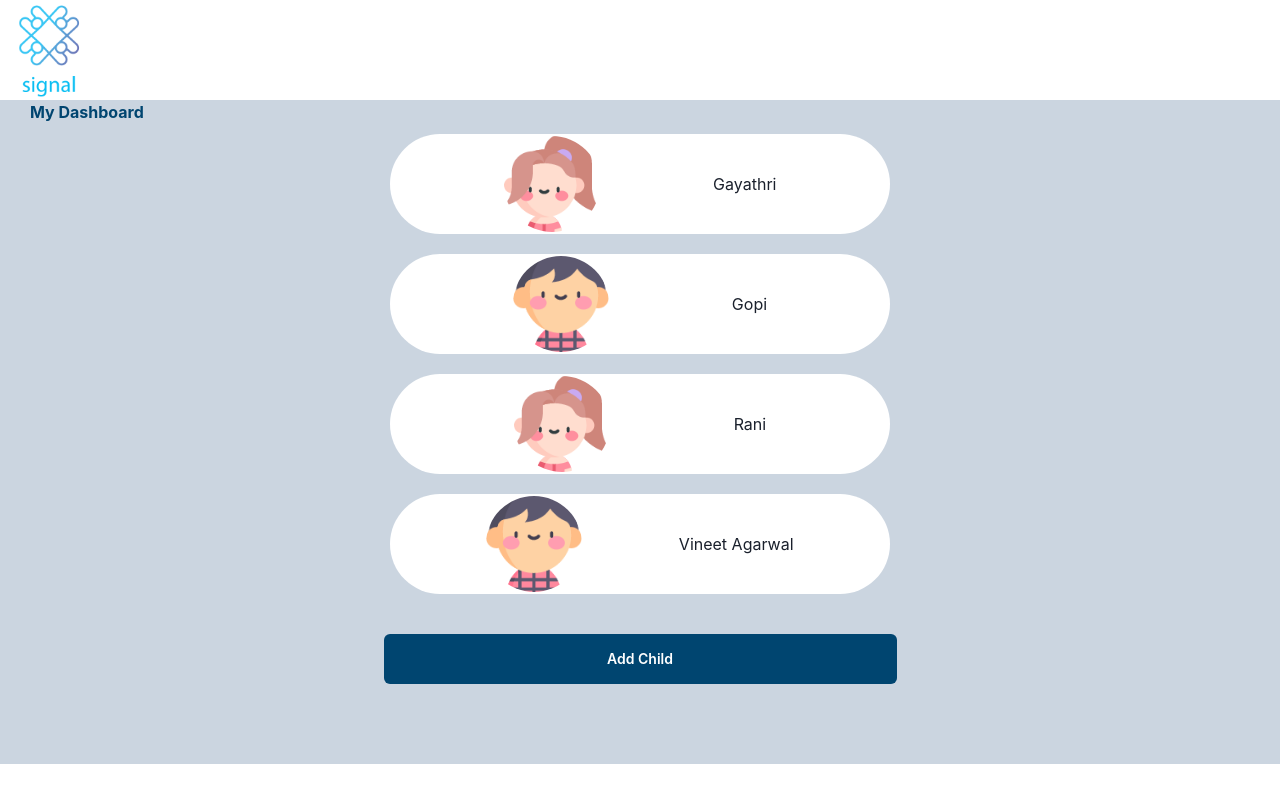
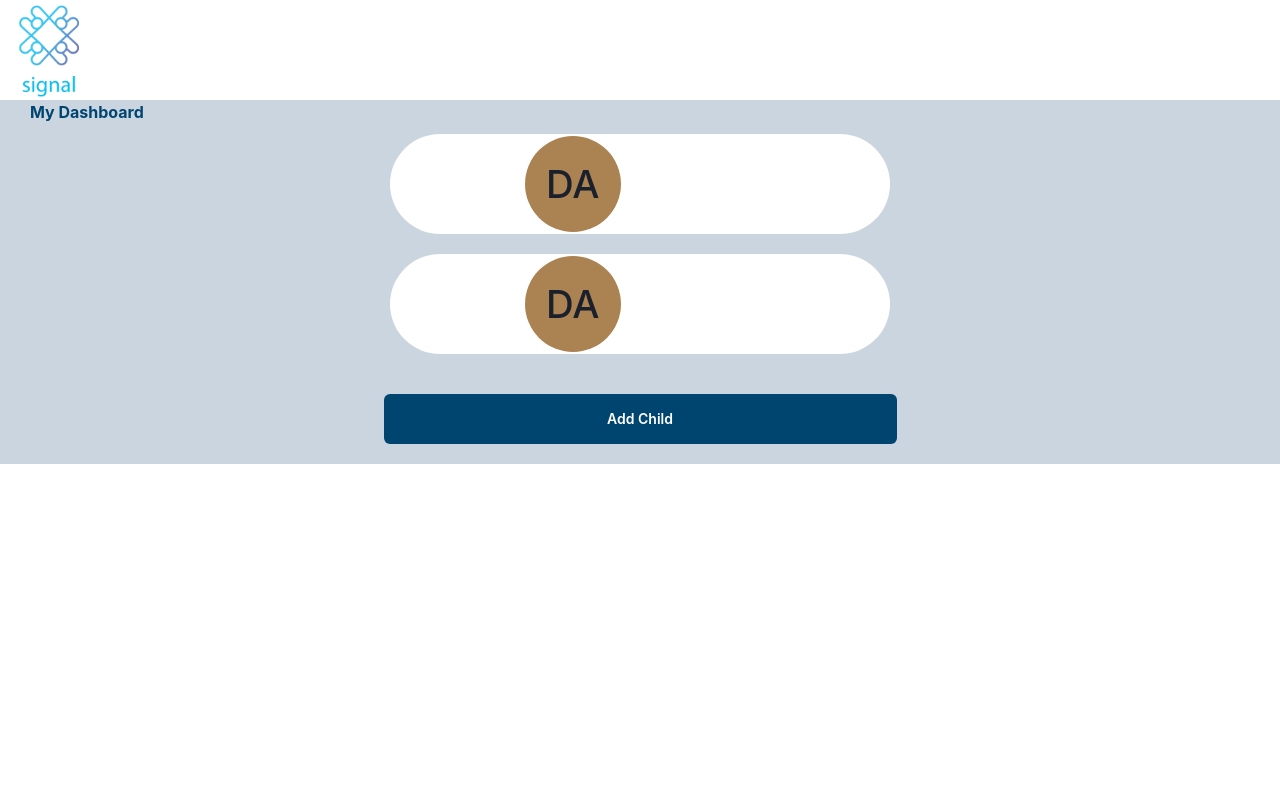
Before and after one commit to kshitizxelp/signal, a React (Vite) app: page /Mydashbord in a window 1280 px wide. Built offline with nearby package versions, Linux system fonts and the light colour scheme; some icons are missing.

Commit message:
new changes create chaild

```diff
--- a/src/Slice.tsx
+++ b/src/Slice.tsx
@@ -5,6 +5,7 @@ import axios from "axios";
 const initialState = {
   // posts:[],
   upload:null,
+  createchildData:{},
   GetPagesList:[],
   jumpData:{},
   addjump:[],
@@ -21,6 +22,9 @@ const authSlice = createSlice({
     // setPosts: (state, action) => {
     //   state.posts = action.payload;
     // },
+    setCreatechildData:(state,action)=>{
+      state.createchildData = action.payload;
+    },
     setGetPagesList:(state,action) =>{
        state.GetPagesList = action.payload;
     },
@@ -50,6 +54,7 @@ const authSlice = createSlice({
 });
 export const {
   // setPosts,
+  setCreatechildData,
   setGetPagesList,
   setJumpData,
   setAddjump,
--- a/src/pages/Mydashbord.tsx
+++ b/src/pages/Mydashbord.tsx
@@ -14,10 +14,19 @@ import {
   } from "@chakra-ui/react";
 import Nav from '../component/Nav';
 import { Outlet, useNavigate } from 'react-router-dom';
+import { useSelector } from 'react-redux';
 
 function Mydashbord() {
 
   const isChildTasksRoute = location.pathname   === "/Mydashbord"
+
+  const createdata = useSelector<any>((state)=>state?.auth?.createchildData);
+  const uploadImg = useSelector<any>((state)=>state?.auth?.upload);
+  const combinedArray = [createdata, uploadImg];
+
+console.log(combinedArray,">>>>>>>");
+
+
 
 
   const navigate = useNavigate();
@@ -60,7 +69,8 @@ function Mydashbord() {
         <Text fontSize={16} fontWeight={'bold'} color={'#004570'} ml={30}>My Dashboard</Text>
         </Box>
 
-        {dataObj.map((item) => (
+        {/* {dataObj.map((item) => ( */}
+        {combinedArray.map((item,index)=>(
    <Flex display={'flex'} justifyContent={'center'}>
     <Box  display={"flex"}
             flexDirection={"row"}
@@ -72,16 +82,16 @@ function Mydashbord() {
             height="100px"
             bg={'white'}
             mb="10px"
-            onClick={() => navigateTo(item.text)} cursor={"pointer"}>
-    <Avatar name='Dan Abrahmov' size='xl' src={item.image} />
-    <Text>{item.text}</Text>
+            onClick={() => navigateTo(combinedArray[0]?.createdata?.name)} cursor={"pointer"}>
+    <Avatar name='Dan Abrahmov' size='xl' src={uploadImg} />
+    <Text>{combinedArray[0]?.createdata?.name}</Text>
 
     </Box>
     </Flex>
 
         ))}
         <Flex display={'flex'} justifyContent={'center'}>
-        <Box pt={30} mb={20}>
+        <Box pt="30px" mb="20px">
             <Button colorScheme="blue" size="sm" bg="rgba(0, 69, 112, 1)" width={{base:"270px",md:"350px",lg:"513px"}} height="50px" onClick={addchaild}>Add Child</Button>
         </Box>
         </Flex>
--- a/src/screens/ChildVerification2.tsx
+++ b/src/screens/ChildVerification2.tsx
@@ -21,8 +21,8 @@ export default function ChildVerification2() {
        p="6"
        bg="white"
       //  borderRadius="50px"
-      borderTopRadius="200px"
-      borderBottomRadius="200px"
+       borderTopRadius="200px"
+       borderBottomRadius="200px"
        width={{base:"290px",md:"350px",lg:"400px"}}
        alignItems="center"
        justifyContent="center"
@@ -46,7 +46,7 @@ export default function ChildVerification2() {
 
           <Flex display={'flex'} justifyContent={'center'}>
            <Box mt="2px" >
-          <Image src={uploadedImage}  alt="Dan Abramov"  width="213px" height="180"/>
+           <Image src={uploadedImage}  alt="Dan Abramov"  width="213px" height="180"/>
            </Box>
           </Flex>
 
--- a/src/screens/CreateChild.tsx
+++ b/src/screens/CreateChild.tsx
@@ -1,14 +1,14 @@
 import { Box, Flex, Image, Input, Text, Radio, Button,RadioGroup,Stack } from '@chakra-ui/react'
 import React, { useState } from 'react'
+import { useDispatch, useSelector } from 'react-redux';
 import { useNavigate } from 'react-router';
+import { setCreatechildData } from '../Slice';
 
 export default function CreateChild() {
 
     const navigate = useNavigate();
 
-    const navigateTo = () =>{
-        navigate("/addchildinterests")
-    };
+
 
     const inputs :any = [
         {
@@ -43,6 +43,8 @@ export default function CreateChild() {
         }
       ];
 
+      const dispatch = useDispatch();
+
       const [addchailddata ,setAddchailddata] = useState({
 
         name:"",
@@ -57,10 +59,18 @@ export default function CreateChild() {
 
        const handleChange =(e:any)=>{
 
-        setAddchailddata({...addchailddata,[e.target.name]:e.target.value})
+        setAddchailddata({...addchailddata,[e.target.name]:e.target.value});
+        dispatch(setCreatechildData(addchailddata));
+        };
+
+
+       console.log(addchailddata);
+
+
+       const navigateTo = () =>{
+        navigate("/addchildinterests");
 
        };
-       console.log(addchailddata)
 
   return (
   <Box bg="#F2F5F7" width="100%">
```
Also changed, not shown: src/assets/SIGNAL LOGO (1) (1) copy.jpg (added).
